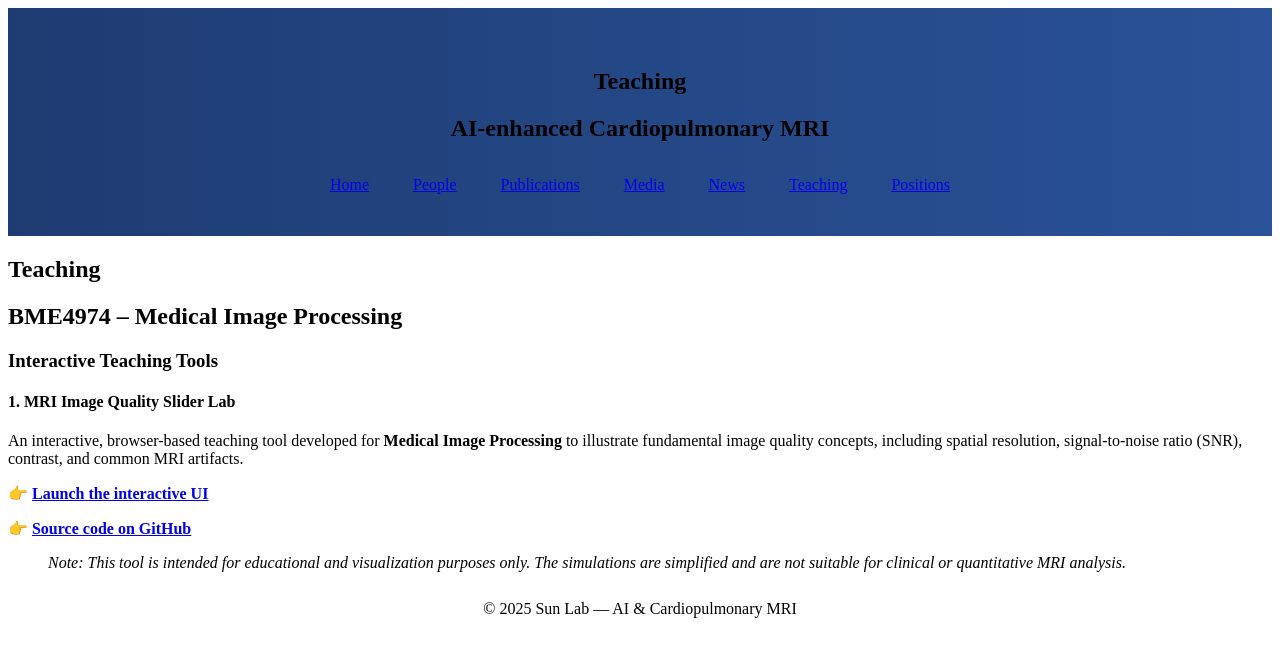
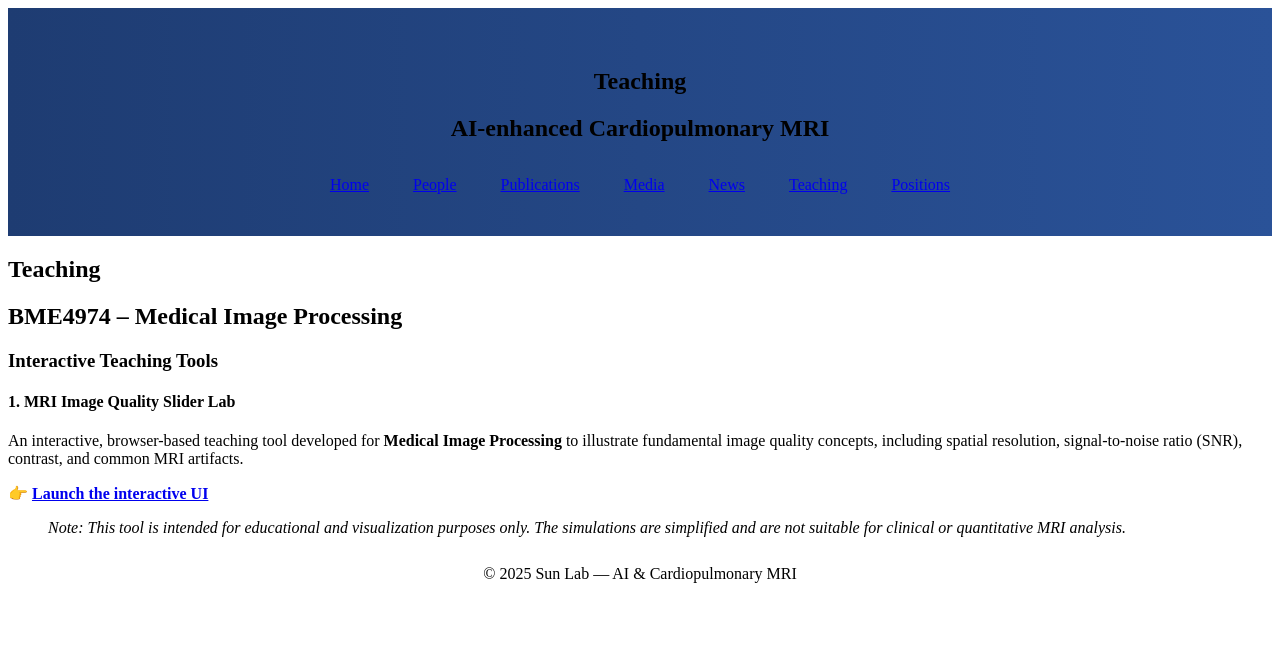
Before and after one commit to MRImagingLab/research, a Jekyll site: the page built from teaching.md, in a window 1280 px wide. Shown: the top 657 px of the page. Built offline with Jekyll 4.4.1, drawn with Linux system fonts in a browser that asks for light colours.

Commit message:
Remove GitHub source code link from teaching.md
Removed the link to the source code on GitHub.

```diff
--- a/teaching.md
+++ b/teaching.md
@@ -15,6 +15,4 @@ An interactive, browser-based teaching tool developed for **Medical Image Proces
 
 👉 **[Launch the interactive UI](https://mri-image-quality-lab-ppbesd8kn38xlg8jqc3ijg.streamlit.app/)**
 
-👉 **[Source code on GitHub](https://github.com/MRImagingLab/mri-image-quality-lab/tree/main)**
-
 > *Note: This tool is intended for educational and visualization purposes only. The simulations are simplified and are not suitable for clinical or quantitative MRI analysis.*
```
